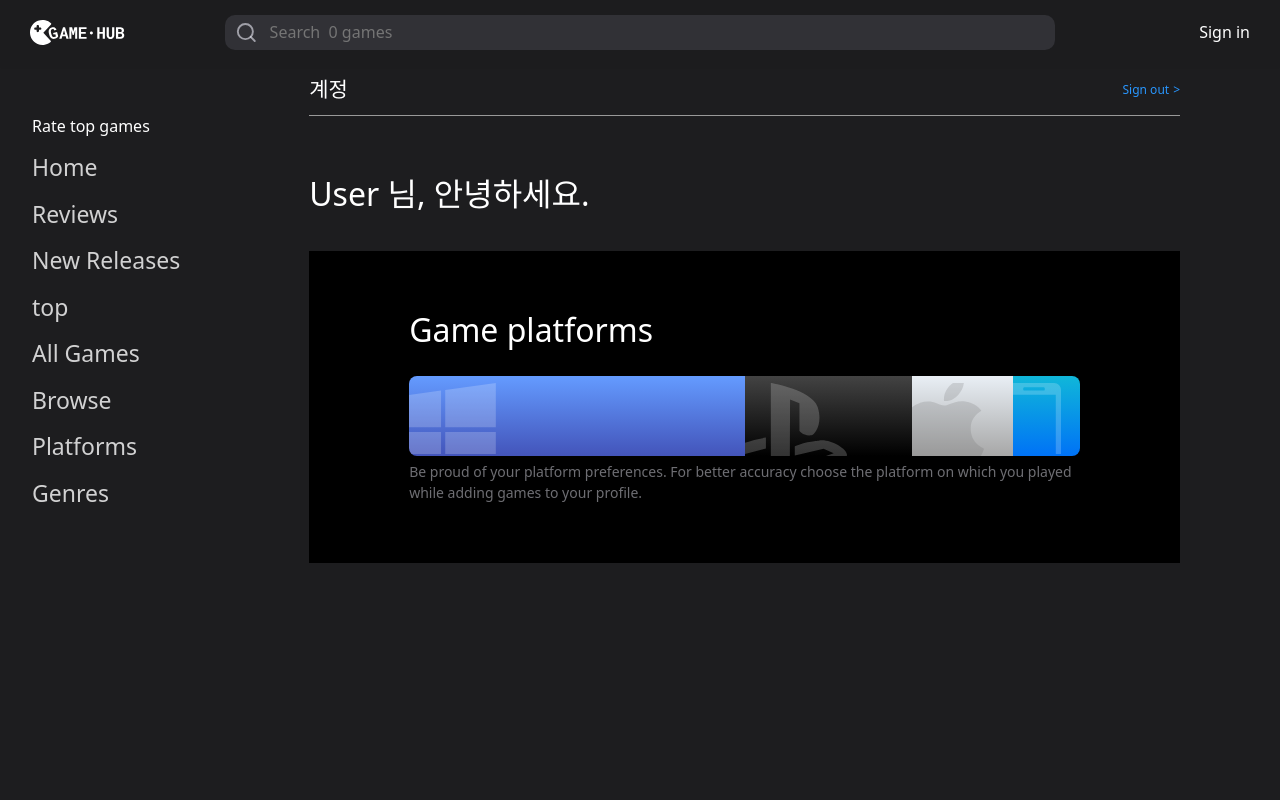
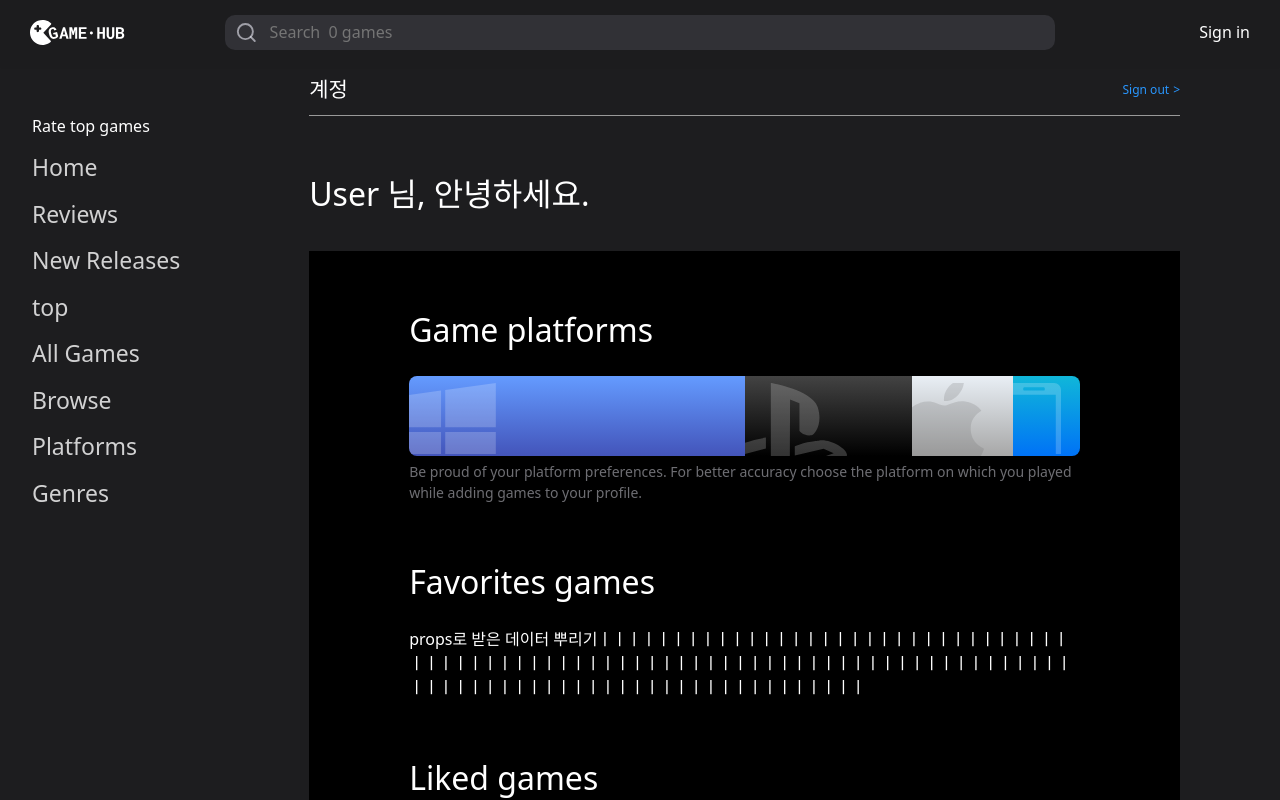
Before and after one commit to Agratos/game-hub, a React (Create React App) app: page /my-page in a window 1280 px wide. Shown: the top 800 px of the page. Built offline with nearby package versions, Linux system fonts and the light colour scheme; no server answers.

Commit message:
feat: myPage 레이아웃 잡음

```diff
--- a/src/pages/MainPage/components/ContentsCard/ContentsCard.style.css
+++ b/src/pages/MainPage/components/ContentsCard/ContentsCard.style.css
@@ -120,6 +120,7 @@
     height: 14rem !important;
   }
 }
+
 /* 추가 */
 
 .mainpage-card-area img {
--- a/src/pages/MyPage/MyPage.jsx
+++ b/src/pages/MyPage/MyPage.jsx
@@ -1,8 +1,9 @@
 import React from 'react';
 import './MyPage.style.css';
-import MainPageHeader from './component/MainPageHeader';
-import MainPageGamePlatforms from './component/MainPageGamePlatforms';
+import MyPageHeader from './component/MyPageHeader';
+import MyPageGamePlatforms from './component/MyPageGamePlatforms';
 import { useSelector } from 'react-redux';
+import MyPageMyGames from './component/MyPageMyGames';
 
 const MyPage = () => {
   const { id } = useSelector((state) => state.auth);
@@ -11,11 +12,14 @@ const MyPage = () => {
     <div className='mypage-container'>
       <div className='mypage-wrapper'>
         <section className='mypage-header'>
-          <MainPageHeader userName={id} />
+          <MyPageHeader userName={id} />
         </section>
         <section className='mypage-overview'>
-          <MainPageGamePlatforms />
-          {/* 내용추가 */}
+          <MyPageGamePlatforms />
+
+          {/* 데이터 props로 보내긔 */}
+          <MyPageMyGames headline='Favorites games' />
+          <MyPageMyGames headline='Liked games' />
         </section>
       </div>
     </div>
--- a/src/pages/MyPage/MyPage.style.css
+++ b/src/pages/MyPage/MyPage.style.css
@@ -95,3 +95,7 @@
     padding: 60px 20px;
   }
 }
+.mypage-headline {
+  font-size: 32px;
+  font-weight: normal;
+}
--- a/src/pages/MyPage/component/MainPageGamePlatforms.jsx
+++ b/src/pages/MyPage/component/MyPageGamePlatforms.jsx
@@ -1,9 +1,9 @@
 import React from 'react';
 
-const MainPageGamePlatforms = () => {
+const MyPageGamePlatforms = () => {
   return (
     <>
-      <h2>Game platforms</h2>
+      <h2 className='mypage-headline'>Game platforms</h2>
       <div className='mainpage-game-platforms-card'>
         <div style={{ width: '50%' }}>
           <span>
@@ -82,4 +82,4 @@ const MainPageGamePlatforms = () => {
   );
 };
 
-export default MainPageGamePlatforms;
+export default MyPageGamePlatforms;
--- a/src/pages/MyPage/component/MainPageHeader.jsx
+++ b/src/pages/MyPage/component/MyPageHeader.jsx
@@ -2,7 +2,7 @@ import React from 'react';
 import { useDispatch } from 'react-redux';
 import { authenicateActions } from '../../../store/slice/authenicateSlice';
 
-const MainPageHeader = ({ userName }) => {
+const MyPageHeader = ({ userName }) => {
   const dispatch = useDispatch();
   return (
     <>
@@ -19,4 +19,4 @@ const MainPageHeader = ({ userName }) => {
   );
 };
 
-export default MainPageHeader;
+export default MyPageHeader;
--- /dev/null
+++ b/src/pages/MyPage/component/MyPageMyGames.jsx
@@ -0,0 +1,17 @@
+import React from 'react';
+
+const MyPageMyGames = ({ headline }) => {
+  return (
+    <div style={{ marginTop: '60px' }}>
+      <h2 className='mypage-headline'>{headline}</h2>
+
+      {/* 좋아요 즐겨찾기 게임 데이터 */}
+      <p>
+        props로 받은 데이터
+        뿌리기ㅣㅣㅣㅣㅣㅣㅣㅣㅣㅣㅣㅣㅣㅣㅣㅣㅣㅣㅣㅣㅣㅣㅣㅣㅣㅣㅣㅣㅣㅣㅣㅣㅣㅣㅣㅣㅣㅣㅣㅣㅣㅣㅣㅣㅣㅣㅣㅣㅣㅣㅣㅣㅣㅣㅣㅣㅣㅣㅣㅣㅣㅣㅣㅣㅣㅣㅣㅣㅣㅣㅣㅣㅣㅣㅣㅣㅣㅣㅣㅣㅣㅣㅣㅣㅣㅣㅣㅣㅣㅣㅣㅣㅣㅣㅣㅣㅣㅣㅣㅣㅣㅣㅣㅣㅣㅣㅣㅣ
+      </p>
+    </div>
+  );
+};
+
+export default MyPageMyGames;
```
